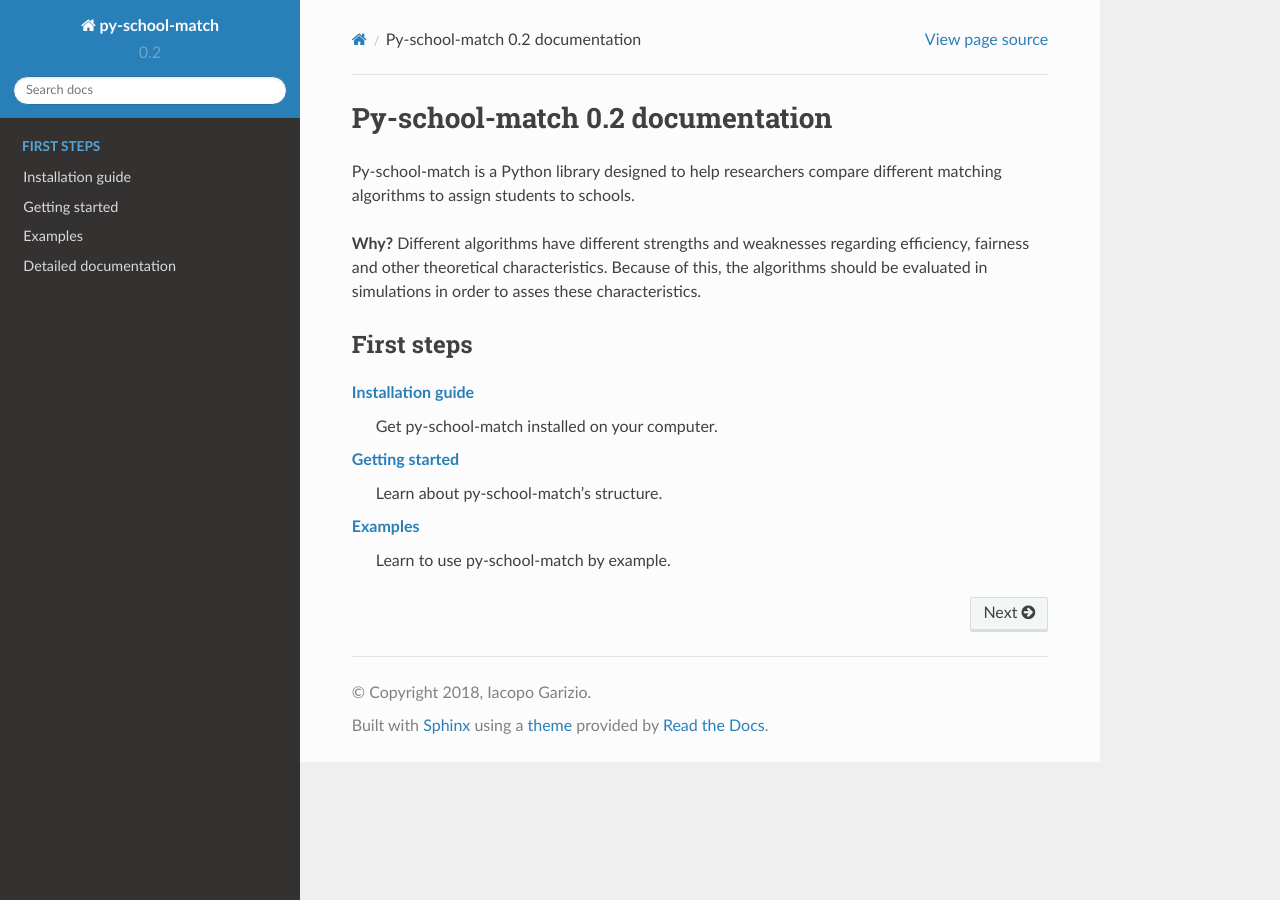
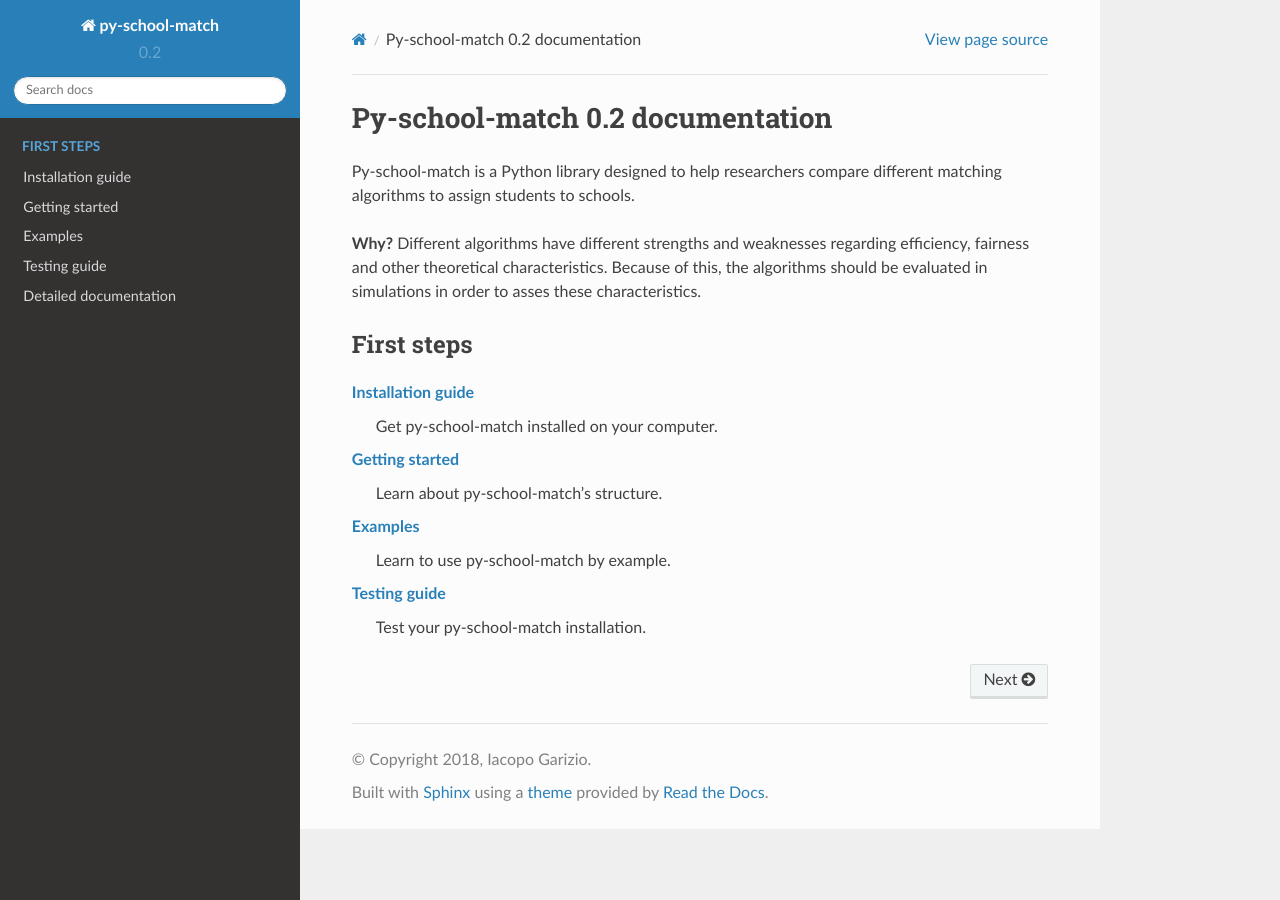
Before and after one commit to igarizio/py-school-match, a Sphinx documentation site: the page built from docs/index.rst, in a window 1280 px wide. Built offline with Sphinx 7.4.7 and the Read the Docs theme 2.0.0, drawn with Linux system fonts in a browser that asks for light colours.

Commit message:
Testing added

```diff
--- a/docs/index.rst
+++ b/docs/index.rst
@@ -27,6 +27,7 @@ First steps
    intro/install
    intro/getting_started
    intro/examples
+   intro/test
    source/modules
 
 :doc:`intro/install`
@@ -38,6 +39,9 @@ First steps
 :doc:`intro/examples`
     Learn to use py-school-match by example.
 
+:doc:`intro/test`
+    Test your py-school-match installation.
+
 .. toctree::
    :maxdepth: 2
    :caption: Contents:
```
